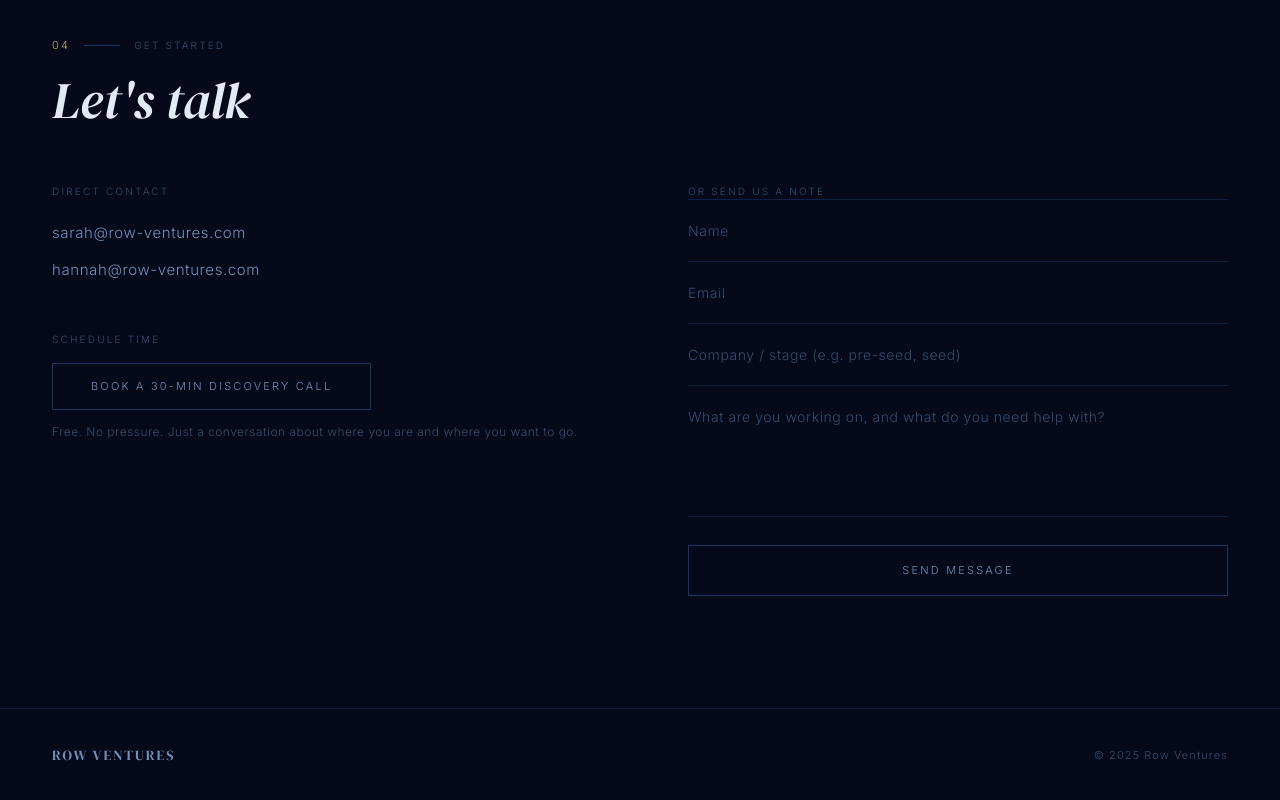
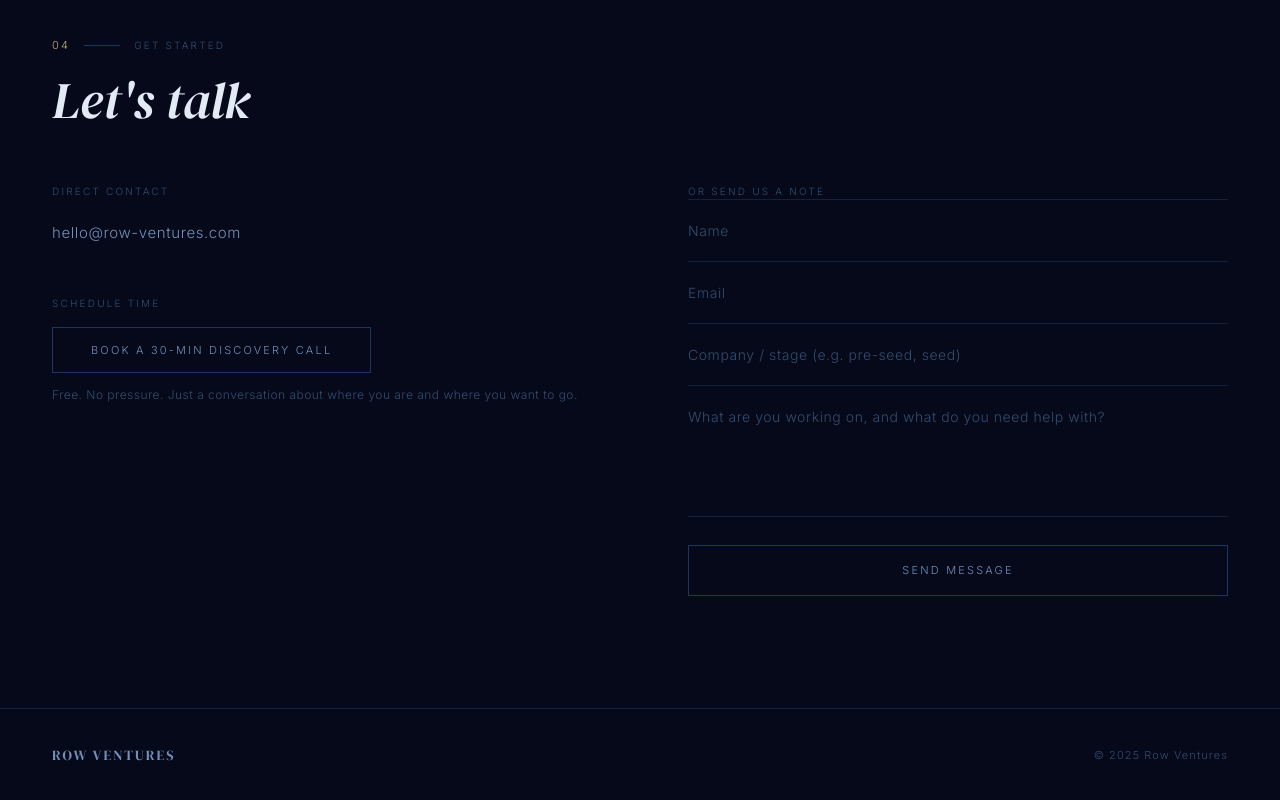
Before and after one commit to hannahrowv/row-ventures-website, a React (Vite) app: page / in a window 1280 px wide. Shown: the part 5064-5864 px from the top of the page. Built offline with nearby package versions, Linux system fonts and the light colour scheme.

Commit message:
Replace personal emails with hello@row-ventures.com in contact section

```diff
--- a/src/App.jsx
+++ b/src/App.jsx
@@ -325,9 +325,7 @@ export default function RowVentures() {
             <div>
               <p style={{ fontSize: 10, fontWeight: 300, letterSpacing: '.22em', textTransform: 'uppercase', color: '#334D6E', marginBottom: 16 }}>Direct contact</p>
               <div style={{ marginBottom: 44 }}>
-                {['sarah@row-ventures.com','hannah@row-ventures.com'].map(e => (
-                  <a key={e} href={`mailto:${e}`} style={{ display: 'block', fontSize: 15, color: '#7390B8', textDecoration: 'none', padding: '7px 0', letterSpacing: '.04em' }}>{e}</a>
-                ))}
+                <a href="mailto:hello@row-ventures.com" style={{ display: 'block', fontSize: 15, color: '#7390B8', textDecoration: 'none', padding: '7px 0', letterSpacing: '.04em' }}>hello@row-ventures.com</a>
               </div>
               <p style={{ fontSize: 10, fontWeight: 300, letterSpacing: '.22em', textTransform: 'uppercase', color: '#334D6E', marginBottom: 16 }}>Schedule time</p>
               <button onClick={openCalendly} className="btn-row">Book a 30-min discovery call</button>
```
